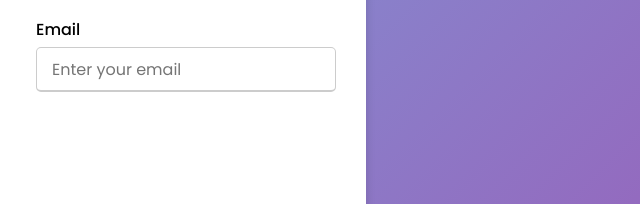
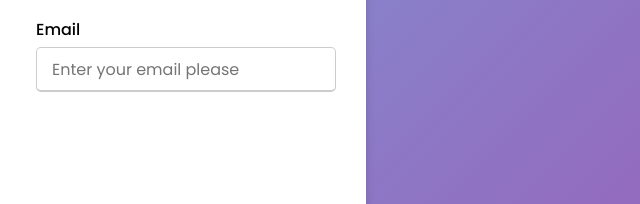
Before and after one commit to njwgroeneveld/studentRegisterForm, a plain HTML site: page index.html in a window 1280 px wide. Shown: the part 224-428 px from the top of the page, 624-1264 px from the left. Drawn offline with Linux system fonts and the light colour scheme.

Commit message:
test commit for netlify

```diff
--- a/index.html
+++ b/index.html
@@ -25,7 +25,7 @@
         -->
           <div class="input-box">
             <span class="details">Email</span>
-            <input type="text" placeholder="Enter your email" required id="emailInput">
+            <input type="text" placeholder="Enter your email please" required id="emailInput">
           </div>
           <div class="input-box">
             <span class="details">Date of birth</span>
```
